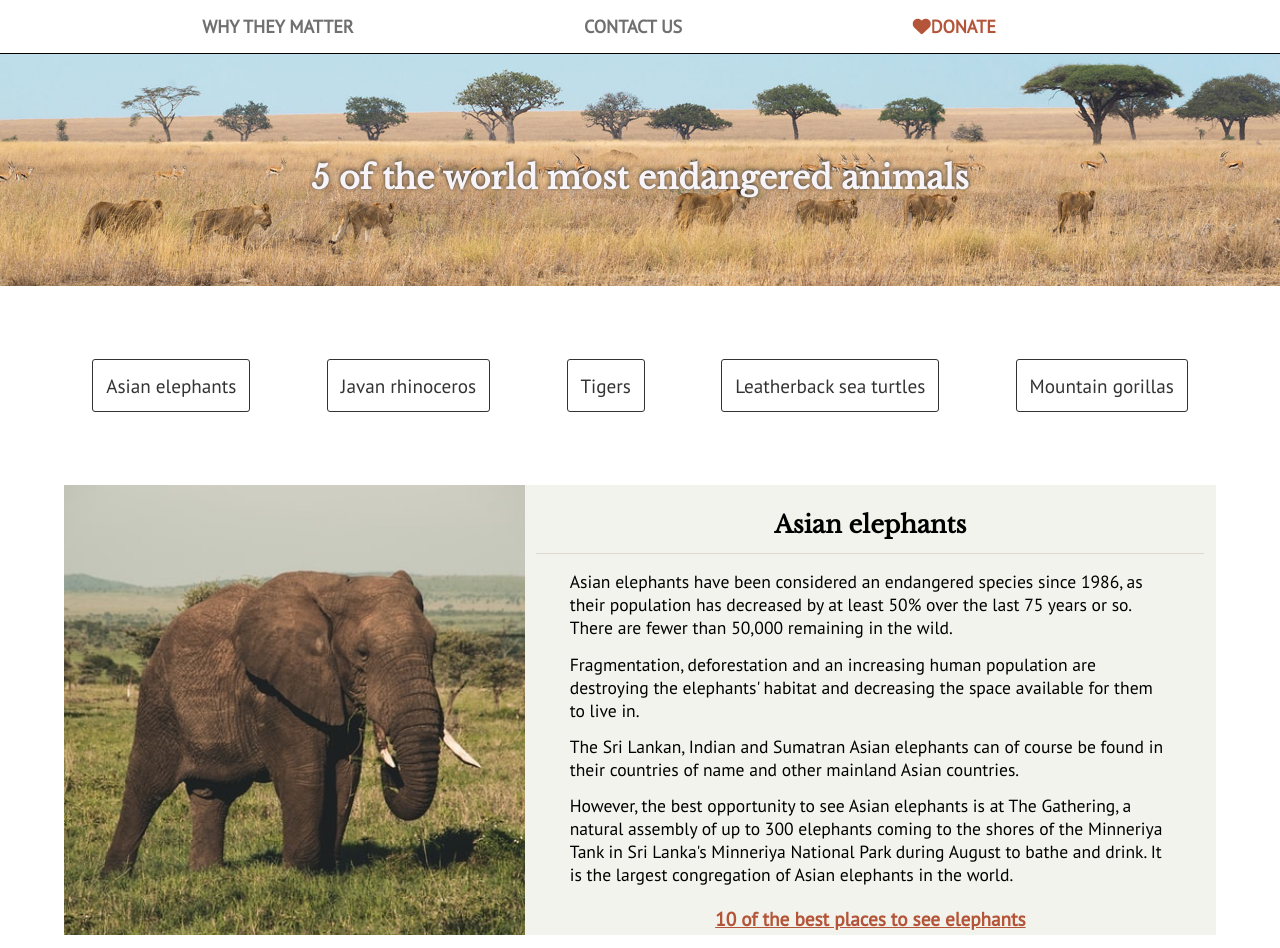
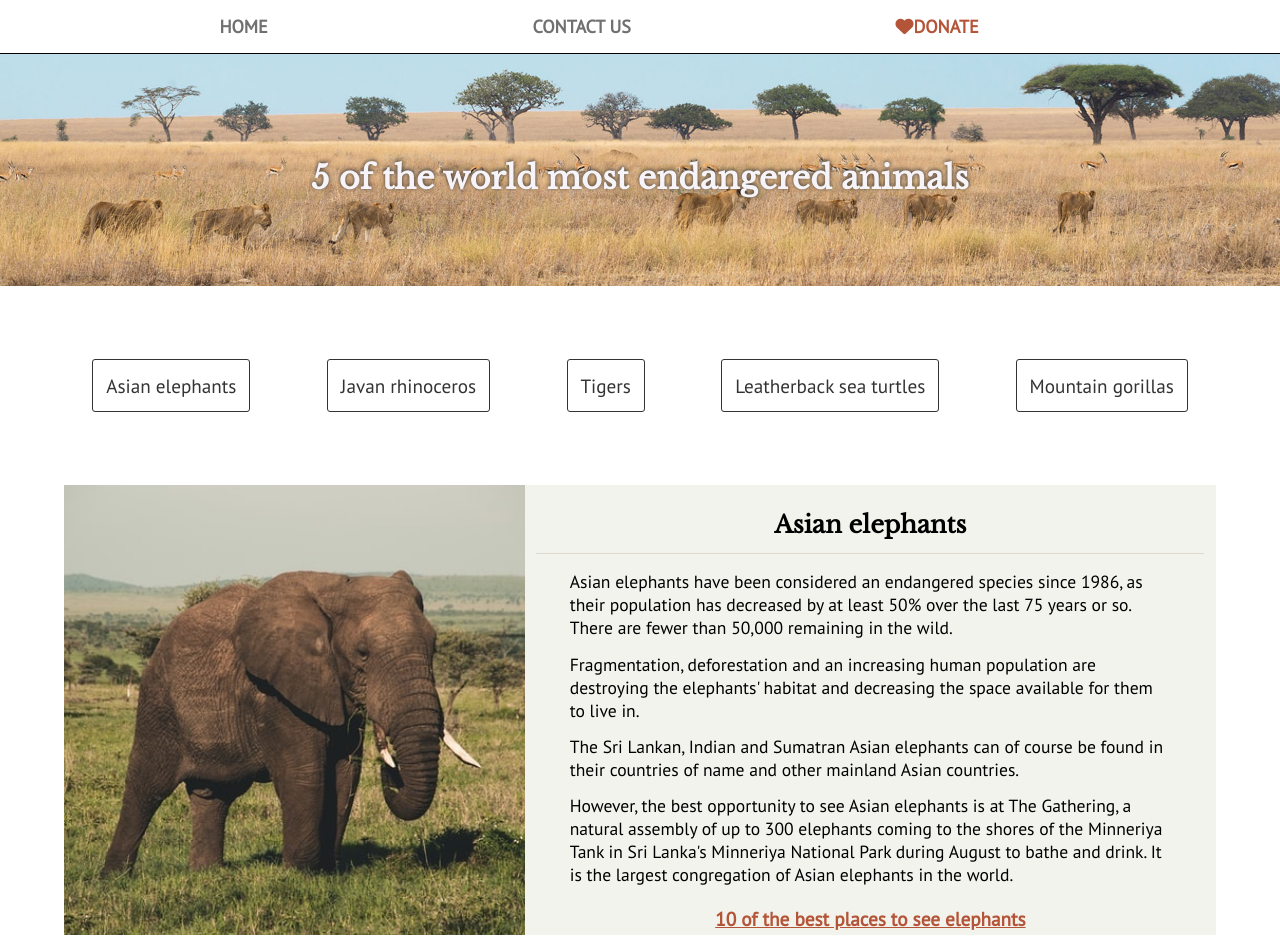
Before and after one commit to E-chen126/Project1-Advanced-Web-Topics-1, a plain HTML site: page about.html in a window 1280 px wide. Shown: the top 948 px of the page. Drawn offline with nearby package versions, Linux system fonts and the light colour scheme.

Commit message:
Changed the why they matter to homepage

```diff
--- a/about.html
+++ b/about.html
@@ -31,7 +31,7 @@
     <!-- MOBILE MENU ----------->
     <nav class="menu">
       <ul>
-        <li><a href="index.html">why they matter</a></li>
+        <li><a href="index.html">Home</a></li>
         <li><a href="contact.html">contact us</a></li>
         <li class="nav-donate"><a href="donate.html"><i class="fas fa-heart"></i>donate</a></li>
       </ul>
@@ -40,7 +40,7 @@
     <!-- DESKTOP MENU ----------->
     <nav class="desktop-menu">
       <ul>
-        <li><a href="index.html">why they matter</a></li>
+        <li><a href="index.html">Home</a></li>
         <li><a href="contact.html">contact us</a></li>
         <li class="nav-donate"><a href="donate.html"><i class="fas fa-heart"></i>donate</a></li>
       </ul>
```
Also changed, not shown: contact.html (+2 -2 lines), donate.html (+2 -2 lines).
